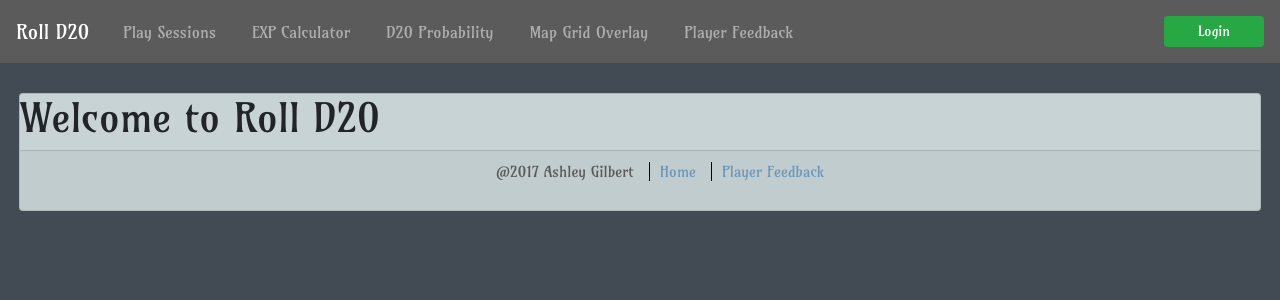
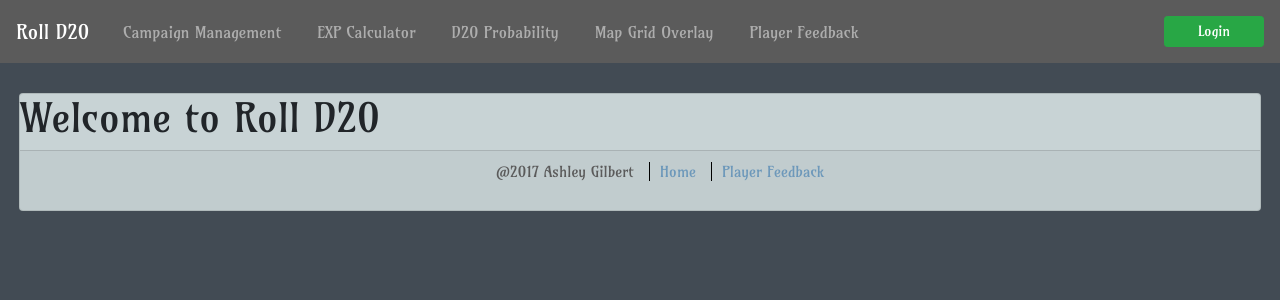
Before and after one commit to ashleygilbert92/roll_d20, a Flask app: page / in a window 1280 px wide. Shown: the top 300 px of the page. Run offline with Flask 2, Linux system fonts and the light colour scheme; some libraries are stand-ins or nearby versions.

Commit message:
Fixing probability calculator adding probability loading spinner getting started on campaign management

```diff
--- a/roll_d20.py
+++ b/roll_d20.py
@@ -28,14 +28,9 @@ def load_user(user_id):
         return None
 
 
-# def is_safe_url(target):
-#     ref_url = urlparse(request.host_url)
-#     test_url = urlparse(urljoin(request.host_url, target))
-#     return test_url.scheme in ('http', 'https') and ref_url.netloc == test_url.netloc
-
-
 @app.route('/')
 def home():
+    #TODO create logged in home page
     if current_user.is_authenticated:
         return render_template('campaigns.html', current_user=current_user)
     else:
@@ -72,9 +67,23 @@ def logout():
     return redirect(url_for('login'))
 
 
-@app.route('/play_sessions/')
-def play_sessions():
+@app.route('/campaigns/')
+def campaigns():
     if current_user.is_authenticated:
+        campaign_list = session.query(models.CampaignModel)\
+            .filter(models.CampaignModel.user_id == current_user.id).all()
+        return render_template('campaigns.html', current_user=current_user, campaigns=campaign_list)
+    else:
+        return redirect(url_for('login'))
+
+
+@app.route('/campaigns/<campaign_id>/')
+def play_sessions(campaign_id):
+    if current_user.is_authenticated:
+        campaign = session.query(models.CampaignModel).filter(models.CampaignModel.id == campaign_id).all()
+        if len(campaign) > 1 or len(campaign) <= 0 or campaign[0].user_id != current_user.id:
+            return abort(400)
+        campaign = campaign[0]
         return render_template('play_session.html', current_user=current_user)
     else:
         return redirect(url_for('login'))
@@ -139,9 +148,10 @@ def grid_overlay():
 def player_feedback():
 
     if current_user.is_authenticated:
-        campaigns = session.query(models.CampaignModel).filter(models.CampaignModel.user_id == current_user.id).all()
+        campaign_list = session.query(models.CampaignModel).\
+            filter(models.CampaignModel.user_id == current_user.id).all()
         info = dict()
-        for campaign in campaigns:
+        for campaign in campaign_list:
             list_feedback = session.query(models.PlayerFeedbackModel).filter(
                 models.PlayerFeedbackModel.campaign_id == campaign.id)
             feedback = []
@@ -151,9 +161,9 @@ def player_feedback():
 
         return render_template('player_feedback.html', current_user=current_user, info=info)
     else:
-        campaigns = session.query(models.CampaignModel).all()
+        campaign_list = session.query(models.CampaignModel).all()
         campaign_info = dict()
-        for campaign in campaigns:
+        for campaign in campaign_list:
             user = session.query(models.UserModel).get(campaign.user_id)
             user_name = user.name
             campaign_info[campaign.name] = user_name
@@ -208,8 +218,7 @@ def calculate_average():
 
 
 def dice_probability(dice_list, target):
-    roll_amount = 0
-    target_amount = 0
+    product_list = []
     for key, value in dice_list.items():
         sides = 0
         if key == 'four':
@@ -228,15 +237,23 @@ def dice_probability(dice_list, target):
             sides = 100
 
         dice_number = int(value)
+        for i in range(1, dice_number + 1):
+            add = ()
+            for j in range(1, sides+1):
+                add += (j,)
+            product_list.append(add)
 
-        for i in product(range(1, sides+1), repeat=dice_number):
-            this_sum = 0
-            roll_amount += 1
-            for j in i:
-                this_sum += j
-            if this_sum == target:
-                target_amount += 1
-    odds = target_amount / roll_amount
+    rollAmount = 0
+    targetAmount = 0
+    products = product(*product_list)
+    for i in products:
+        thisSum = 0
+        rollAmount += 1
+        for j in i:
+            thisSum += j
+        if thisSum >= target:
+            targetAmount += 1
+    odds = targetAmount / rollAmount
     return odds
 
 
--- a/static/css/style.css
+++ b/static/css/style.css
@@ -124,3 +124,23 @@ body {
     color: white !important;
     background-color: #704C5E !important;
 }
+
+#loading-indicator {
+    width: 100%;
+    height: 100%;
+    top: 0;
+    left: 0;
+    position: fixed;
+    display: block;
+    opacity: 0.7;
+    background-color: #fff;
+    z-index: 99;
+    text-align: center;
+}
+
+#loading-indicator-img{
+   position: absolute;
+   top: 50%;
+   left: 50%;
+   z-index: 100;
+}
--- /dev/null
+++ b/static/js/campaigns.js
@@ -0,0 +1,3 @@
+$(document).ready(function () {
+
+});
--- a/static/js/probability.js
+++ b/static/js/probability.js
@@ -1,4 +1,5 @@
 $(document).ready(function () {
+    $('#loading-indicator').hide();
     $("#averages_form").submit(function (event) {
         event.preventDefault();
         var roll = $('#roll').val();
@@ -22,6 +23,8 @@ $(document).ready(function () {
     });
     $("#probability_form").submit(function (event) {
         event.preventDefault();
+        $('#loading-indicator').show();
+        $('#probability_header').replaceWith('<h4 class="card-title" id="probability_header"></h4>');
         var four = $('#4').val();
         var six = $('#6').val();
         var eight = $('#8').val();
@@ -44,10 +47,12 @@ $(document).ready(function () {
             },
             type: 'POST',
             success: function (response) {
+                $('#loading-indicator').hide();
                 $('#probability_header').replaceWith('<h4 class="card-title" id="probability_header">' +
                     response['probability'].toLocaleString() + '&#37;</h4>');
             },
             error: function (error) {
+                $('#loading-indicator').hide();
                 console.log(error);
                 alert("Something weird happened while calculating probability. Please Try again!")
             }
--- a/templates/index.html
+++ b/templates/index.html
@@ -21,7 +21,7 @@
       <div class="collapse navbar-collapse" id="navbarText">
         <ul class="navbar-nav mr-auto">
           <li class="nav-item">
-            <a class="nav-link" href="/play_sessions/">Play Sessions</a>
+            <a class="nav-link" href="/campaigns/">Campaign Management</a>
           </li>
           <li class="nav-item">
             <a class="nav-link" href="/exp_calculator/">EXP Calculator</a>
```
Also changed, not shown: templates/campaigns.html (+10 -1 lines), templates/probability.html (+7 -0 lines), README.md, static/images/loading.gif (added).
